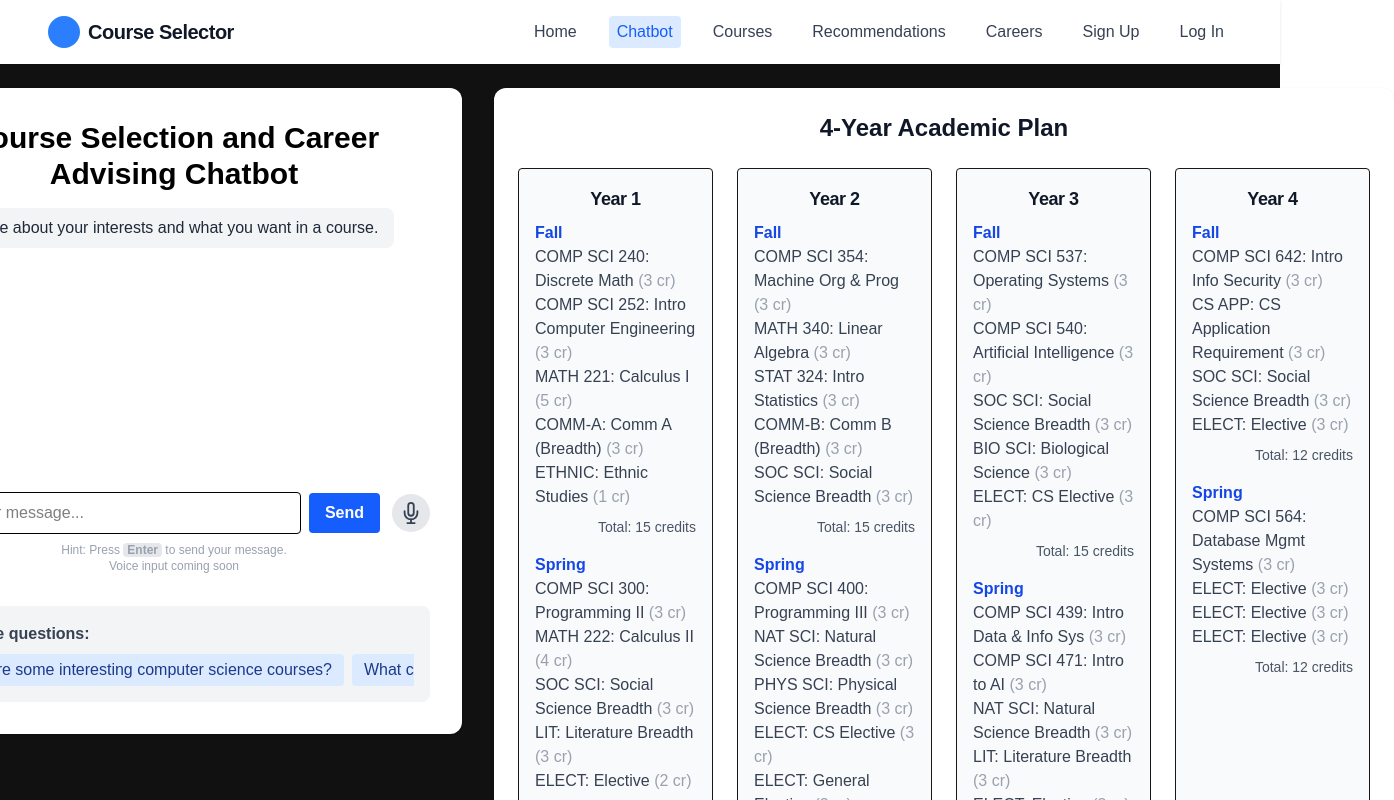
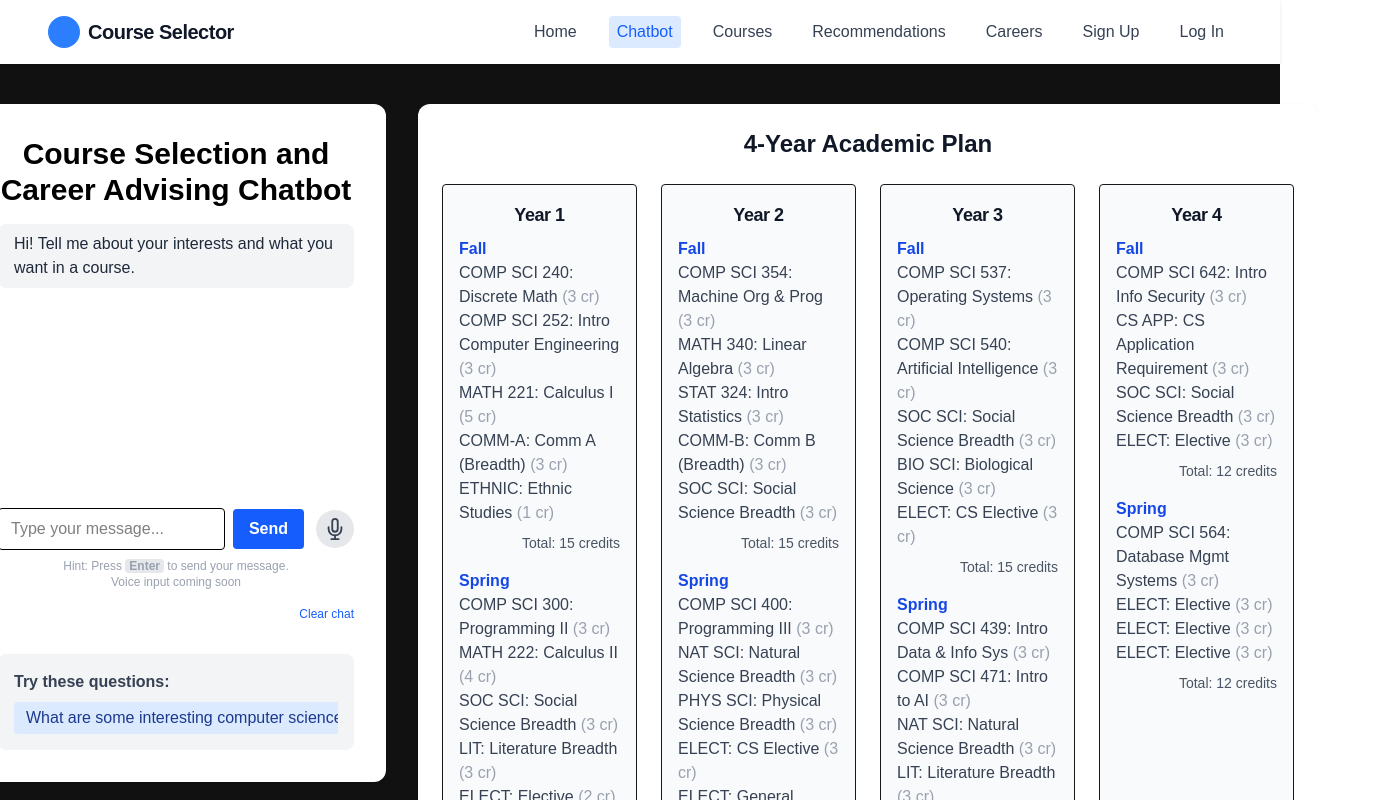
Before and after one commit to Ashmit2520/uw-course-career-ai, a Next.js app: page /chat in a window 1280 px wide. Shown: the top 800 px of the page, 1394 px wide, since content can reach past the window. Built offline with nearby package versions, Linux system fonts and the light colour scheme.

Commit message:
Made the chat history stay on reload

```diff
--- a/src/app/chat/page.js
+++ b/src/app/chat/page.js
@@ -1,7 +1,7 @@
 "use client";
-import { useState, useRef } from "react";
+import { useState, useRef, useEffect } from "react";
 import { FiMic } from "react-icons/fi";
-import FourYearPlan from "./FourYearPlan"; // Adjust the path if needed
+import FourYearPlan from "./FourYearPlan"; // Adjust path if needed
 
 const SUGGESTED_QUESTIONS = [
   "What are some interesting computer science courses?",
@@ -9,22 +9,44 @@ const SUGGESTED_QUESTIONS = [
   "I want a major with high pay and good job outlook—what courses should I take?",
 ];
 
+const CHAT_STORAGE_KEY = "uwmadison-chat-messages";
+const DEFAULT_MSG = [
+  {
+    role: "assistant",
+    content:
+      "Hi! Tell me about your interests and what you want in a course.",
+  },
+];
+
+function saveMessages(messages) {
+  if (typeof window !== "undefined") {
+    localStorage.setItem(CHAT_STORAGE_KEY, JSON.stringify(messages));
+  }
+}
+
 export default function ChatbotPage() {
-  const [messages, setMessages] = useState([
-    {
-      role: "assistant",
-      content: "Hi! Tell me about your interests and what you want in a course.",
-    },
-  ]);
+  // Always initialize with default message for SSR/first load!
+  const [messages, setMessages] = useState(DEFAULT_MSG);
   const [input, setInput] = useState("");
   const [loading, setLoading] = useState(false);
   const messagesEndRef = useRef(null);
   const textareaRef = useRef(null);
 
+  // Load chat from localStorage on client only
+  useEffect(() => {
+    if (typeof window !== "undefined") {
+      const saved = localStorage.getItem(CHAT_STORAGE_KEY);
+      if (saved) {
+        setMessages(JSON.parse(saved));
+      }
+    }
+  }, []);
+
   // Scroll to bottom after new message
-  const scrollToBottom = () => {
+  useEffect(() => {
     messagesEndRef.current?.scrollIntoView({ behavior: "smooth" });
-  };
+    saveMessages(messages);
+  }, [messages]);
 
   // Send user message to API
   const sendMessage = async () => {
@@ -34,7 +56,6 @@ export default function ChatbotPage() {
     setMessages(newMsgs);
     setInput("");
     setLoading(true);
-    scrollToBottom();
 
     try {
       const res = await fetch("/api/chat", {
@@ -57,7 +78,6 @@ export default function ChatbotPage() {
       ]);
     }
     setLoading(false);
-    scrollToBottom();
   };
 
   const handleKeyDown = (e) => {
@@ -65,7 +85,6 @@ export default function ChatbotPage() {
       e.preventDefault();
       sendMessage();
     }
-    // Allow Shift+Enter for multiline
   };
 
   // For textarea auto-grow
@@ -79,19 +98,22 @@ export default function ChatbotPage() {
   const handleSuggested = (q) => {
     setInput(q);
     setTimeout(() => {
-      if (textareaRef.current) {
-        textareaRef.current.focus();
-      }
+      textareaRef.current?.focus();
     }, 50);
+  };
+
+  // Clear chat button
+  const handleClearChat = () => {
+    setMessages(DEFAULT_MSG);
   };
 
   return (
     <main
-      className="flex flex-row items-start justify-center min-h-screen w-full bg-black px-2 py-6 gap-8"
+      className="flex flex-row items-start justify-center min-h-screen w-full bg-black px-4 py-10"
       style={{ background: "#111" }}
     >
-      {/* Chat Window - left side */}
-      <div className="bg-white shadow rounded-xl p-8 w-full max-w-xl flex flex-col items-center flex-shrink-0">
+      {/* Chat area, now on the left */}
+      <div className="bg-white shadow rounded-xl p-8 w-full max-w-2xl flex flex-col items-center mr-8" style={{ minWidth: "420px" }}>
         <h2 className="text-3xl font-extrabold mb-4 text-center text-black">
           Course Selection and Career Advising Chatbot
         </h2>
@@ -143,6 +165,14 @@ export default function ChatbotPage() {
           <br />
           Voice input coming soon
         </div>
+        <div className="mt-4 w-full flex justify-end">
+          <button
+            onClick={handleClearChat}
+            className="text-xs text-blue-600 hover:underline"
+          >
+            Clear chat
+          </button>
+        </div>
         {/* SUGGESTED QUESTIONS SECTION */}
         <div className="mt-8 bg-gray-100 rounded-lg p-4 w-full">
           <div className="font-semibold mb-2 text-gray-700">Try these questions:</div>
@@ -160,8 +190,8 @@ export default function ChatbotPage() {
         </div>
       </div>
 
-      {/* Four Year Plan - right side */}
-      <div className="flex-1 flex justify-center">
+      {/* Four Year Plan (right side) */}
+      <div className="flex-1 max-w-4xl">
         <FourYearPlan />
       </div>
     </main>
```
